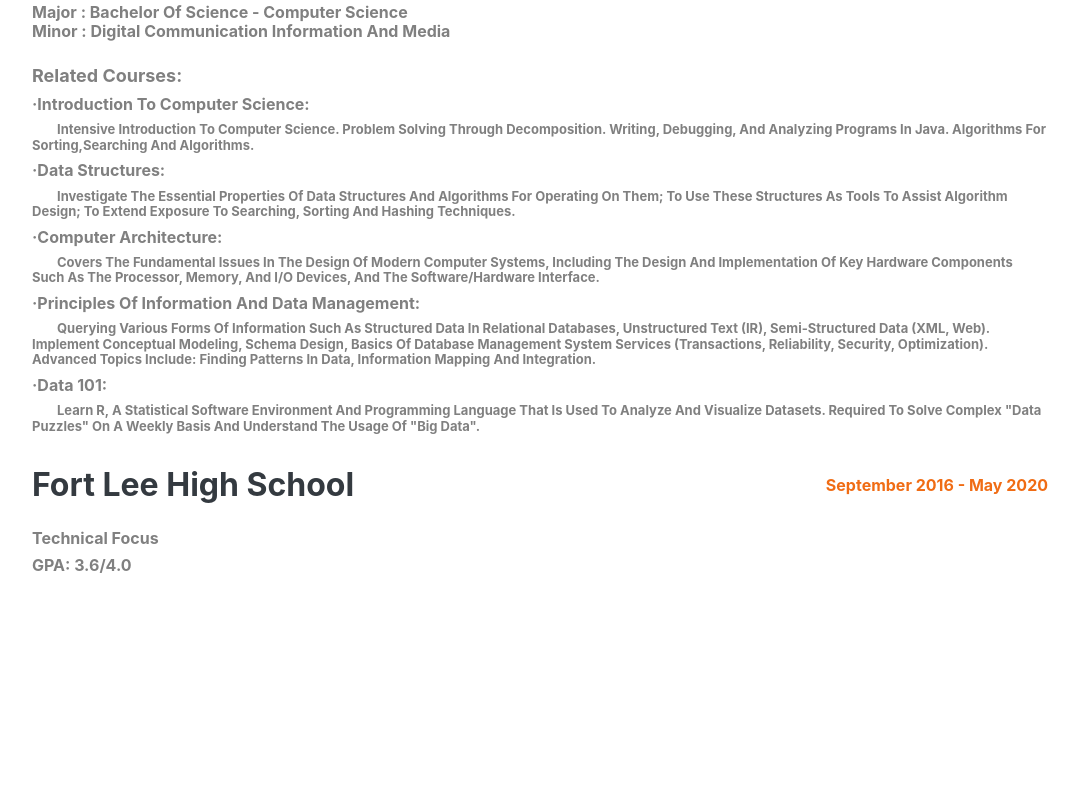
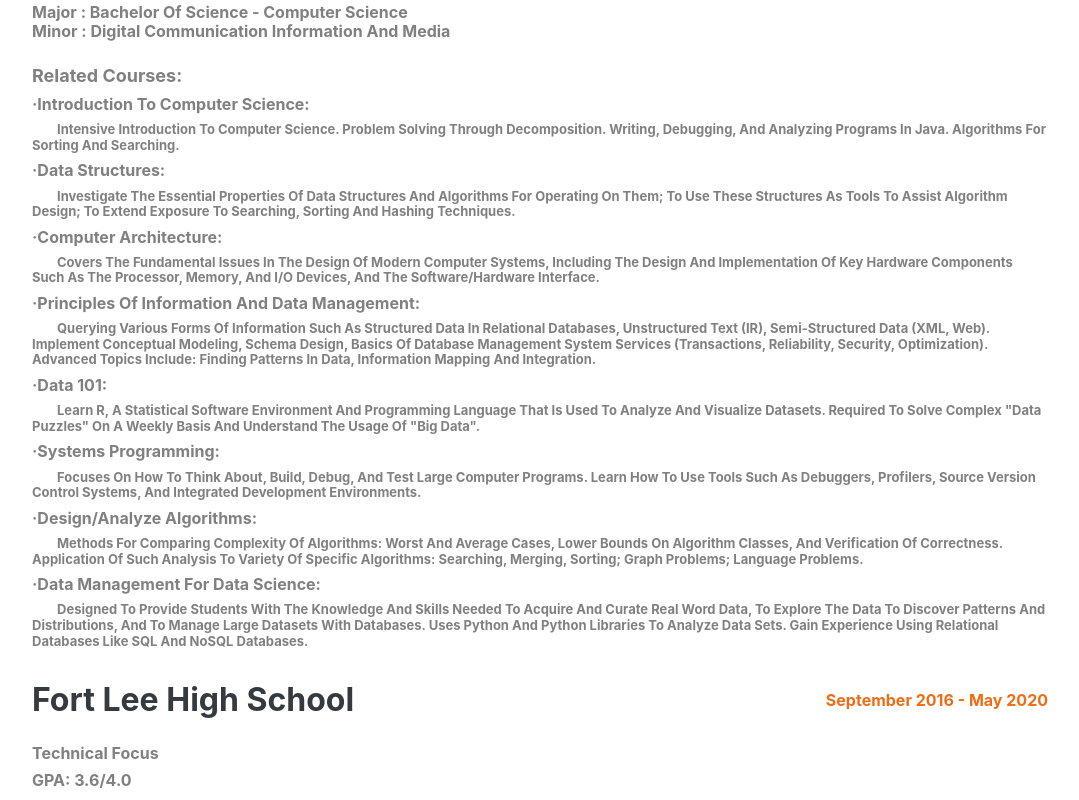
Before and after one commit to andrewheo1225/resume-portfolio, a React (Create React App) app in the folder pweb/: page / in a window 1280 px wide. Shown: the part 1040-1840 px from the top of the page, without its empty margins (200-1279 px from the left). Built offline with nearby package versions, Linux system fonts and the light colour scheme.

Commit message:
added more classes to education

```diff
--- a/pweb/src/component/maincontent.jsx
+++ b/pweb/src/component/maincontent.jsx
@@ -145,8 +145,7 @@ function maincontent() {
               <h4 className="indent-text">
                 Intensive introduction to computer science. Problem solving
                 through decomposition. Writing, debugging, and analyzing
-                programs in Java. Algorithms for sorting,searching and
-                algorithms.
+                programs in Java. Algorithms for sorting and searching.
               </h4>
               <h4 className="subheading">·Data Structures:</h4>
               <h4 className="indent-text">
@@ -179,6 +178,23 @@ function maincontent() {
                 language that is used to analyze and visualize datasets.
                 Required to solve complex "data puzzles" on a weekly basis and
                 understand the usage of "big data".
+              </h4>
+              <h4 className="subheading">·Systems Programming:</h4>
+              <h4 className="indent-text">
+                Focuses on how to think about, build, debug, and test large computer programs. Learn how to use tools such as debuggers, profilers,
+                source version control systems, and integrated development environments.
+              </h4>
+              <h4 className="subheading">·Design/Analyze Algorithms:</h4>
+              <h4 className="indent-text">
+              Methods for comparing complexity of algorithms: worst and average cases, lower bounds on algorithm classes, and
+              verification of correctness. Application of such analysis to variety of specific algorithms: searching, merging, sorting;
+              graph problems; language problems.
+              </h4>
+              <h4 className="subheading">·Data Management For Data Science:</h4>
+              <h4 className="indent-text">
+                Designed to provide students with the knowledge and skills needed to acquire and curate real word data, to explore
+              the data to discover patterns and distributions, and to manage large datasets with databases. Uses Python and Python
+              libraries to analyze data sets. Gain experience using relational databases like SQL and NoSQL databases.
               </h4>
             </div>
 
--- a/pweb/src/style/maincontent.css
+++ b/pweb/src/style/maincontent.css
@@ -119,7 +119,7 @@ section.resume-section .resume-section-content {
   clear: both;
 }
 .date-rightside-special {
-  margin-top: -490px;
+  margin-top: -720px;
   text-align: right;
   float: right;
   color: #f06c14;
```
